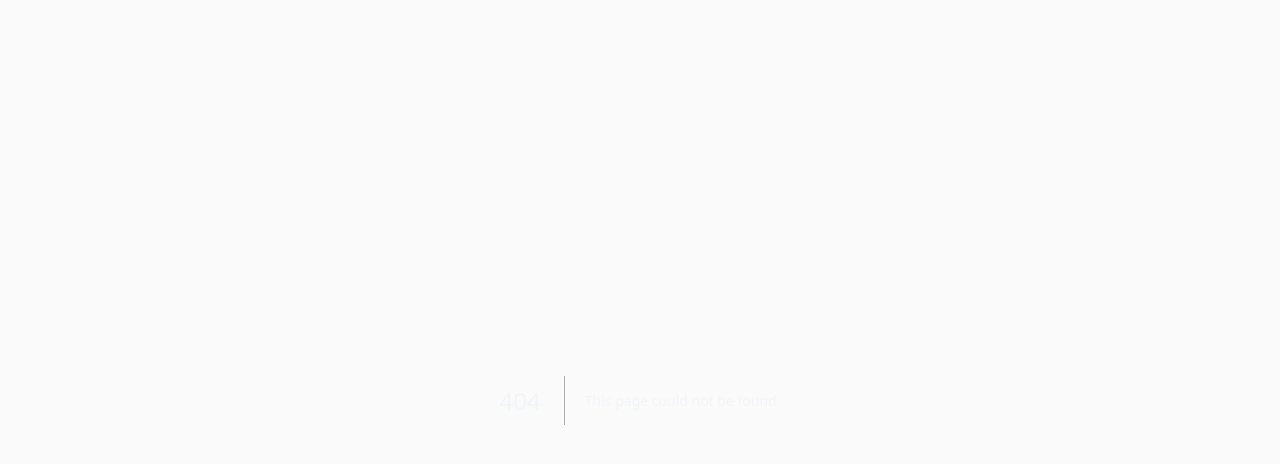
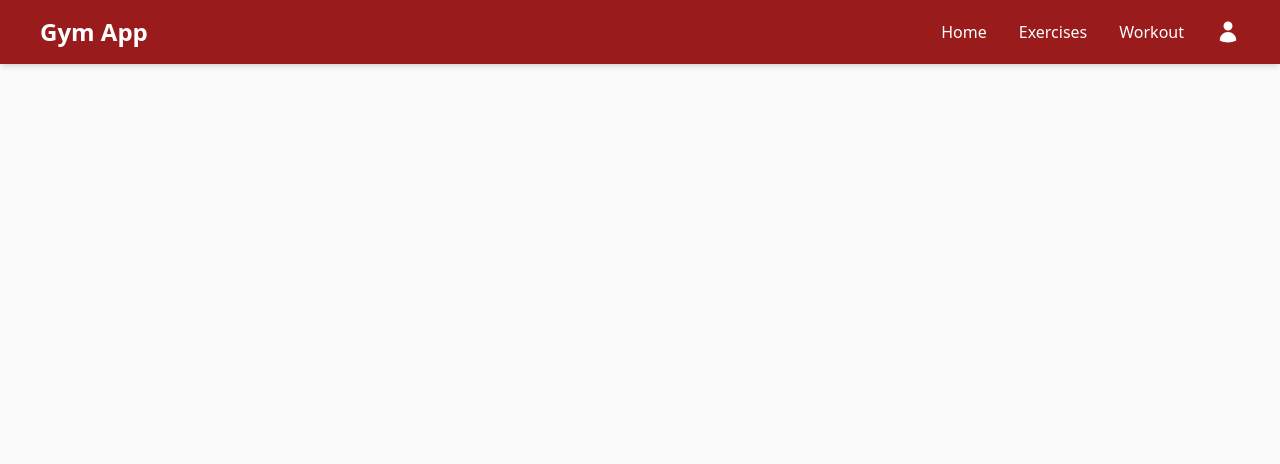
Before and after one commit to matheusBenedihtCaldeira/gym-app-client, a Next.js app: page / in a window 1280 px wide. Before the commit this address had no page. Shown: the top 464 px of the page. Built offline with nearby package versions, Linux system fonts and the light colour scheme.

Commit message:
Criando home e atualizando as cores da tela de login

```diff
--- a/package.json
+++ b/package.json
@@ -9,6 +9,7 @@
     "lint": "next lint"
   },
   "dependencies": {
+    "@heroicons/react": "^2.0.18",
     "@types/node": "20.6.0",
     "@types/react": "18.2.21",
     "@types/react-dom": "18.2.7",
--- a/src/app/layout.tsx
+++ b/src/app/layout.tsx
@@ -15,7 +15,7 @@ export default function RootLayout({
 }) {
   return (
     <html lang="en">
-      <body className="bg-zinc-50 text-slate-100">{children}</body>
+      <body className="bg-zinc-50 text-zinc-950">{children}</body>
     </html>
   )
 }
--- a/src/app/login/page.tsx
+++ b/src/app/login/page.tsx
@@ -1,4 +1,4 @@
-export default function Home() {
+export default function Login() {
   return (
     <div className="flex min-h-full flex-1 flex-col justify-center px-6 py-12 lg:px-8">
         <div className="sm:mx-auto sm:w-full sm:max-w-sm">
@@ -25,11 +25,10 @@ export default function Home() {
                   type="email"
                   autoComplete="email"
                   required
-                  className="block w-full rounded-md border-0 py-1.5 text-gray-900 shadow-sm ring-1 ring-inset ring-gray-300 placeholder:text-gray-400 focus:ring-2 focus:ring-inset focus:ring-indigo-600 sm:text-sm sm:leading-6"
+                  className="block w-full rounded-md border-0 py-1.5 text-gray-900 shadow-sm ring-1 ring-inset ring-gray-300 placeholder:text-gray-400 focus:ring-2 focus:ring-inset focus:ring-red-800 sm:text-sm sm:leading-6"
                 />
               </div>
             </div>
-
             <div>
               <div className="flex items-center justify-between">
                 <label htmlFor="password" className="block text-sm font-medium leading-6 text-gray-900">
@@ -43,7 +42,7 @@ export default function Home() {
                   type="password"
                   autoComplete="current-password"
                   required
-                  className="block w-full rounded-md border-0 py-1.5 text-gray-900 shadow-sm ring-1 ring-inset ring-gray-300 placeholder:text-gray-400 focus:ring-2 focus:ring-inset focus:ring-indigo-600 sm:text-sm sm:leading-6"
+                  className="block w-full rounded-md border-0 py-1.5 text-gray-900 shadow-sm ring-1 ring-inset ring-gray-300 placeholder:text-gray-400 focus:ring-2 focus:ring-inset focus:ring-red-800 sm:text-sm sm:leading-6"
                 />
               </div>
             </div>
@@ -51,7 +50,7 @@ export default function Home() {
             <div>
               <button
                 type="submit"
-                className="flex w-full justify-center rounded-md bg-indigo-600 px-3 py-1.5 text-sm font-semibold leading-6 text-white shadow-sm hover:bg-indigo-500 focus-visible:outline focus-visible:outline-2 focus-visible:outline-offset-2 focus-visible:outline-indigo-600"
+                className="flex w-full justify-center rounded-md bg-red-800 px-3 py-1.5 text-sm font-semibold leading-6 text-white shadow-sm hover:bg-red-900 focus-visible:outline focus-visible:outline-2 focus-visible:outline-offset-2 focus-visible:outline-red-800"
               >
                 Sign in
               </button>
@@ -60,7 +59,7 @@ export default function Home() {
 
           <p className="mt-10 text-center text-sm text-gray-500">
             Not a member?{' '}
-            <a href="#" className="font-semibold leading-6 text-indigo-600 hover:text-indigo-500">
+            <a href="#" className="font-semibold leading-6 text-red-800 hover:text-red-600">
               Create a account
             </a>
           </p>
--- /dev/null
+++ b/src/app/page.tsx
@@ -0,0 +1,31 @@
+import {HomeIcon, UserIcon} from '@heroicons/react/24/solid'
+import Link from 'next/link'
+
+export default function Home(){
+    return (
+        <div className='shadow-md w-full bg-red-800 text-white'>
+            <div className='md:px-10 py-4 px-7 md:flex justify-between items-center'>
+                <div className='flex text-2xl cursor-pointer'>
+                    {/*Logo*/}
+                    <span className='font-bold'>Gym App</span>
+                </div>
+
+                {/*Nav with links*/}
+                <ul className='md:flex pl-9'>
+                    <li className='my-7 md:my-0 md:ml-8'>
+                        <Link href="/">Home</Link>
+                    </li>
+                    <li className='my-7 md:my-0 md:ml-8'>
+                        <Link href="#">Exercises</Link>
+                    </li>
+                    <li className='my-7 md:my-0 md:ml-8'>
+                        <Link href="#">Workout</Link>
+                    </li>
+                    <li className='my-7 md:my-0 md:ml-8'>
+                        <Link href="#"><UserIcon className='w-6 h-6' /></Link>
+                    </li>
+                </ul>
+            </div>
+        </div>
+    )
+}
```
Also changed, not shown: 1 other file (tests, documents, lock files or other folders).
